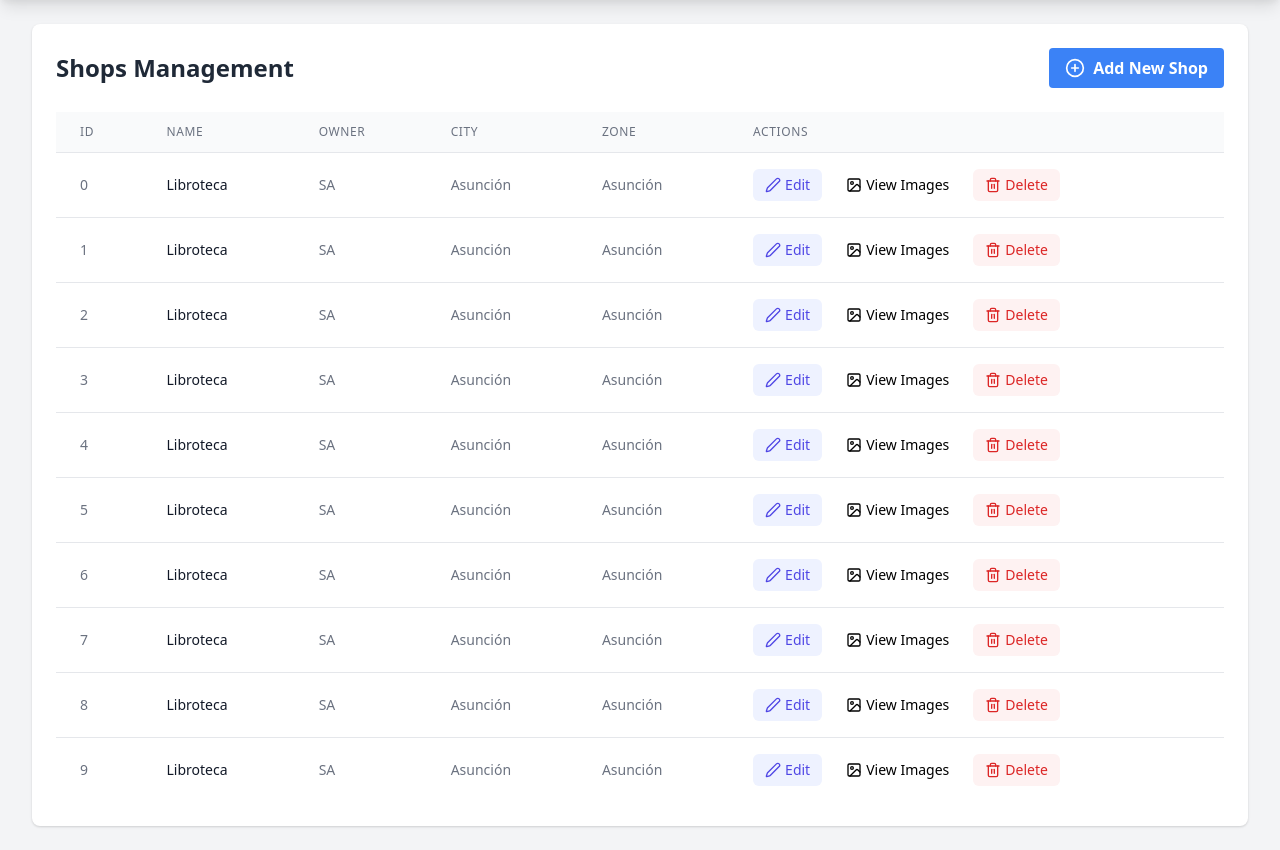
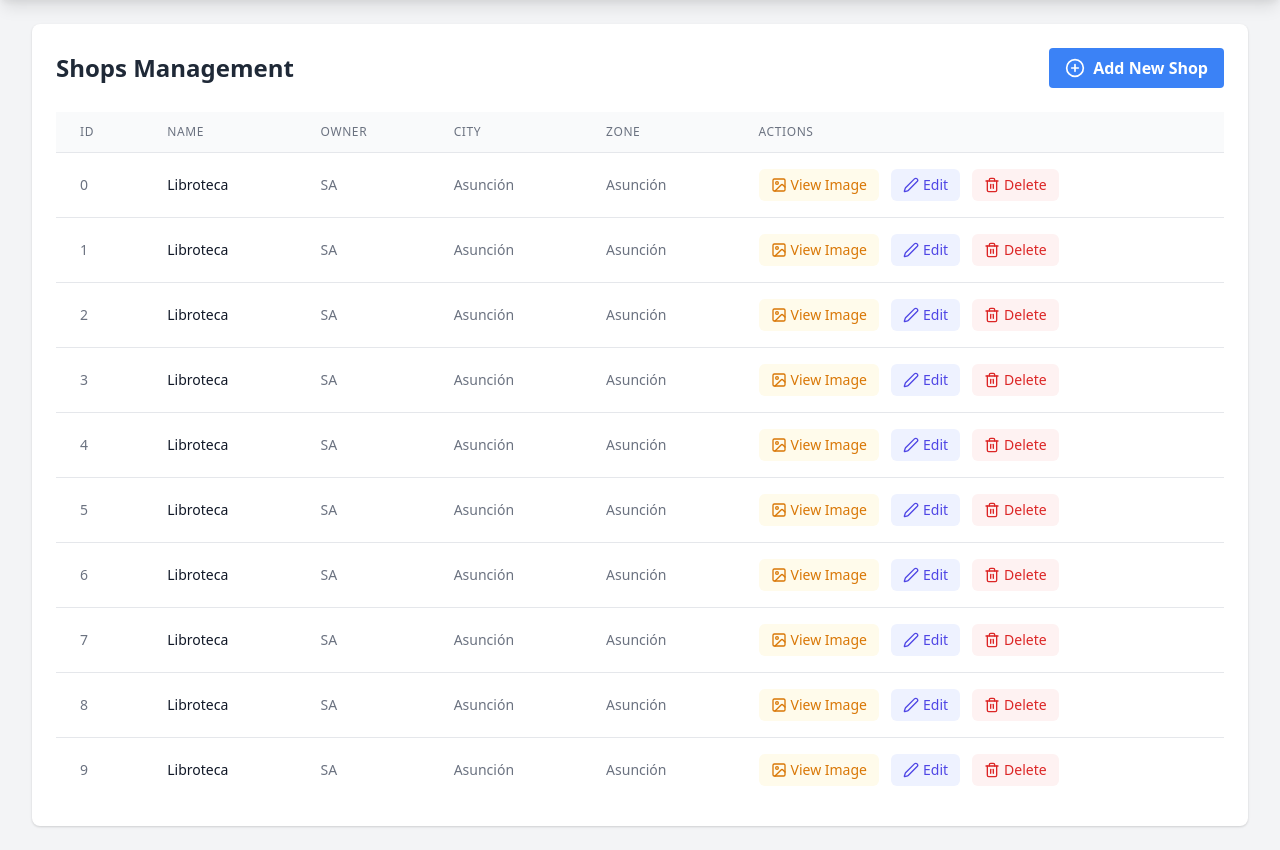
Before and after one commit to unifica-paraguay/mayoristas-paraguay-backend, a FastAPI app: page /admin/shops in a window 1280 px wide. Shown: the part 64-914 px from the top of the page. Run offline with FastAPI, Linux system fonts and the light colour scheme; parts of the project's set-up code (start-up, migrations or seed data) failed here and were passed over; some libraries are stand-ins or nearby versions.

Commit message:
style(shops): Update action buttons - Reordered action buttons to improve UX - Changed View Image button color to yellow for better visibility - Fixed button text from 'View Images' to 'View Image'

```diff
--- a/app/templates/shops.html
+++ b/app/templates/shops.html
@@ -41,16 +41,16 @@
                     </td>
                     <td class="px-6 py-4 whitespace-nowrap text-sm font-medium">
                         <div class="flex items-center space-x-3">
+                            <button onclick="openShopImage('{{ shop.img }}')"
+                                    class="text-yellow-600 hover:text-yellow-900 inline-flex items-center gap-1 bg-yellow-50 hover:bg-yellow-100 px-3 py-1.5 rounded-md transition-colors">
+                                <i data-lucide="image" class="w-4 h-4"></i>
+                                View Image
+                            </button>
                             <button data-shop='{{ shop.model_dump() | tojson | safe }}'
                                     onclick="editShop(this.dataset.shop)"
                                     class="text-indigo-600 hover:text-indigo-900 inline-flex items-center gap-1 bg-indigo-50 hover:bg-indigo-100 px-3 py-1.5 rounded-md transition-colors">
                                 <i data-lucide="edit-2" class="w-4 h-4"></i>
                                 Edit
-                            </button>
-                            <button onclick="openShopImage('{{ shop.img }}')"
-                                    class="text-emerald-600 hover:text-emerald-900 inline-flex items-center gap-1 bg-emerald-50 hover:bg-emerald-100 px-3 py-1.5 rounded-md transition-colors">
-                                <i data-lucide="image" class="w-4 h-4"></i>
-                                View Images
                             </button>
                             <button onclick="deleteShop('{{ shop.id }}')"
                                     class="text-red-600 hover:text-red-900 inline-flex items-center gap-1 bg-red-50 hover:bg-red-100 px-3 py-1.5 rounded-md transition-colors">
```
